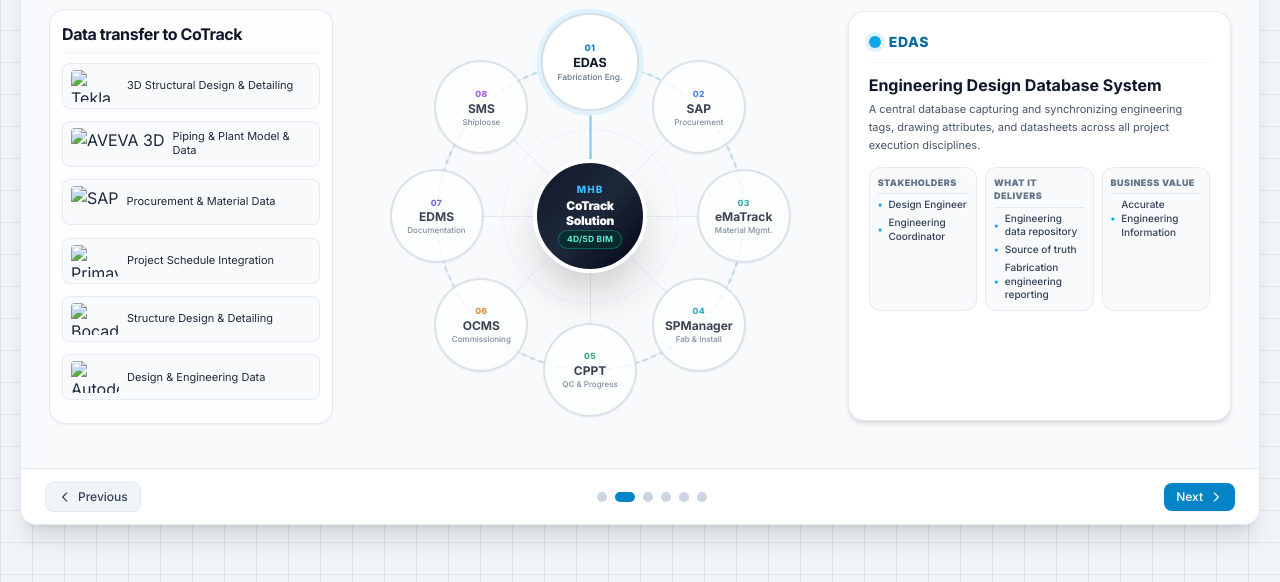
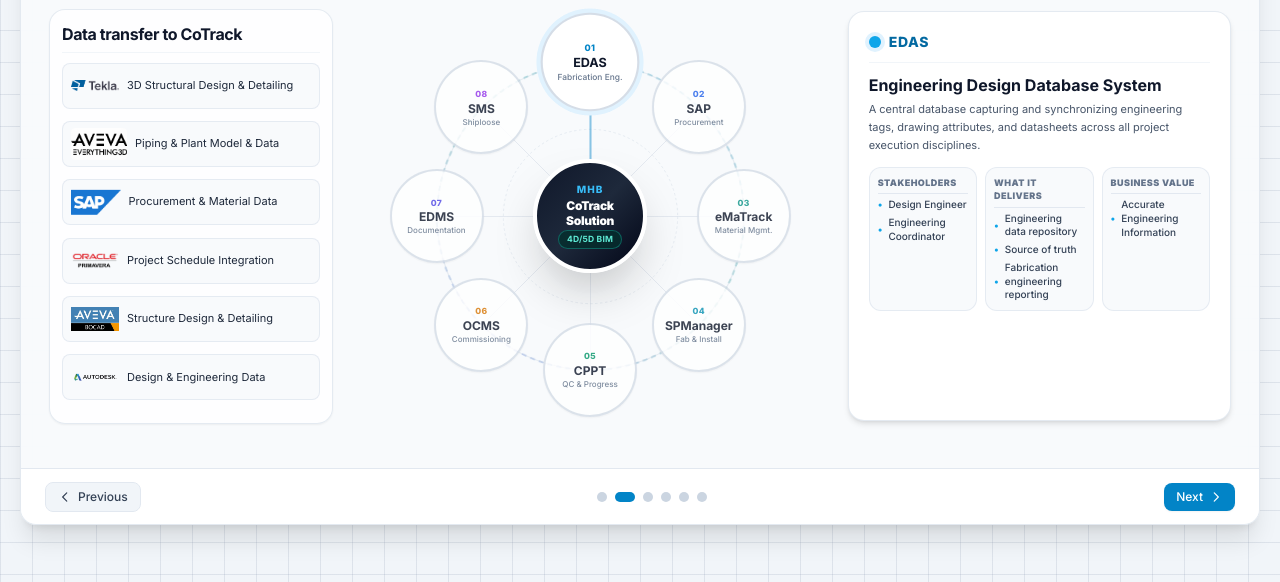
Before and after one commit to laykazz/MMHE-Interactive-Media, a plain HTML site: page index.html in a window 1280 px wide. Both pictures are taken after a click on the button "Explore CoTrack". Shown: the part 218-800 px from the top of the page. Drawn offline with nearby package versions, Linux system fonts and the light colour scheme.

Commit message:
Update index.html

```diff
--- a/index.html
+++ b/index.html
@@ -288,29 +288,27 @@
               <div class="space-y-2.5 flex-1 flex flex-col justify-between py-2.5">
 
                 <div class="px-2 py-1.5 rounded-lg bg-slate-50 border border-slate-200/80 flex items-center gap-2">
-        	  <img src="Tekla.png" alt="Tekla" class="w-12 h-8 rounded object-contain shrink-0" />
-        	  <span class="text-[11px] font-normal text-slate-800 whitespace-normal leading-tight">
-  			3D Structural Design & Detailing
-		  </span>
+        	  <img src="Images/Tekla.png" alt="Tekla" class="w-12 h-8 rounded object-contain shrink-0" />
+        	  <span class="text-[11px] font-normal text-slate-800 whitespace-normal leading-tight">3D Structural Design & Detailing</span>
       		</div>
                 <div class="px-2 py-1.5 rounded-lg bg-slate-50 border border-slate-200/80 flex items-center gap-2">
-        	  <img src="Aveva 3D.jpg" alt="AVEVA 3D" class="w-15 h-8 rounded object-contain shrink-0" />
+        	  <img src="Images/Aveva 3D.jpg" alt="AVEVA 3D" class="w-15 h-8 rounded object-contain shrink-0" />
                   <span class="text-[11px] font-normal text-slate-800 whitespace-normal leading-tight">Piping & Plant Model & Data</span>
                 </div>
                 <div class="px-2 py-1.5 rounded-lg bg-slate-50 border border-slate-200/80 flex items-center gap-2">
-        	  <img src="SAP.png" alt="SAP" class="w-15 h-8 rounded object-contain shrink-0" />
+        	  <img src="Images/SAP.png" alt="SAP" class="w-15 h-8 rounded object-contain shrink-0" />
                   <span class="text-[11px] font-normal text-slate-800 whitespace-normal leading-tight">Procurement & Material Data</span>
                 </div>
                 <div class="px-2 py-1.5 rounded-lg bg-slate-50 border border-slate-200/80 flex items-center gap-2">
-        	  <img src="Primavera.png" alt="Primavera" class="w-12 h-8 rounded object-contain shrink-0" />
+        	  <img src="Images/Primavera.png" alt="Primavera" class="w-12 h-8 rounded object-contain shrink-0" />
                   <span class="text-[11px] font-normal text-slate-800 whitespace-normal leading-tight">Project Schedule Integration</span>
                 </div>
                 <div class="px-2 py-1.5 rounded-lg bg-slate-50 border border-slate-200/80 flex items-center gap-2">
-        	  <img src="Aveva Bocad.jpg" alt="Bocad" class="w-12 h-8 rounded object-contain shrink-0" />
+        	  <img src="Images/Aveva Bocad.jpg" alt="Bocad" class="w-12 h-8 rounded object-contain shrink-0" />
                   <span class="text-[11px] font-normal text-slate-800 whitespace-normal leading-tight">Structure Design & Detailing</span>
                 </div>
                 <div class="px-2 py-1.5 rounded-lg bg-slate-50 border border-slate-200/80 flex items-center gap-2">
-        	  <img src="Autodesk.png" alt="Autodesk" class="w-12 h-8 rounded object-contain shrink-0" />
+        	  <img src="Images/Autodesk.png" alt="Autodesk" class="w-12 h-8 rounded object-contain shrink-0" />
                   <span class="text-[11px] font-normal text-slate-800 whitespace-normal leading-tight">Design & Engineering Data</span>
                 </div>
               </div>
@@ -1529,7 +1527,7 @@
 
         <div class="grid grid-cols-1 lg:grid-cols-12 gap-5 flex-1 min-h-0 items-center">
           <div class="lg:col-span-5 flex justify-center items-center h-full">
-            <img src="CPT Mobile.png" alt="CPT Mobile application" class="max-w-[70%] max-h-[70%] object-contain rounded-2xl shadow-2xl">
+            <img src="Images/CPT Mobile.png" alt="CPT Mobile application" class="max-w-[70%] max-h-[70%] object-contain rounded-2xl shadow-2xl">
           </div>
 
           <!-- Feature Selection Controller -->
@@ -1665,7 +1663,7 @@
 
               <!-- Workshop Image -->
               <div class="flex-1 min-h-[190px] rounded-xl border border-slate-200 bg-slate-50/60 p-2 flex items-center justify-center mb-2.5 relative overflow-hidden group">
-                <img src="workshop.jpg" alt="Implementation workshop" class="w-full h-full object-cover rounded-lg">
+                <img src="Images/workshop.jpg" alt="Implementation workshop" class="w-full h-full object-cover rounded-lg">
               </div>
 
               <!-- 3 Operational Enabler Cards -->
```
